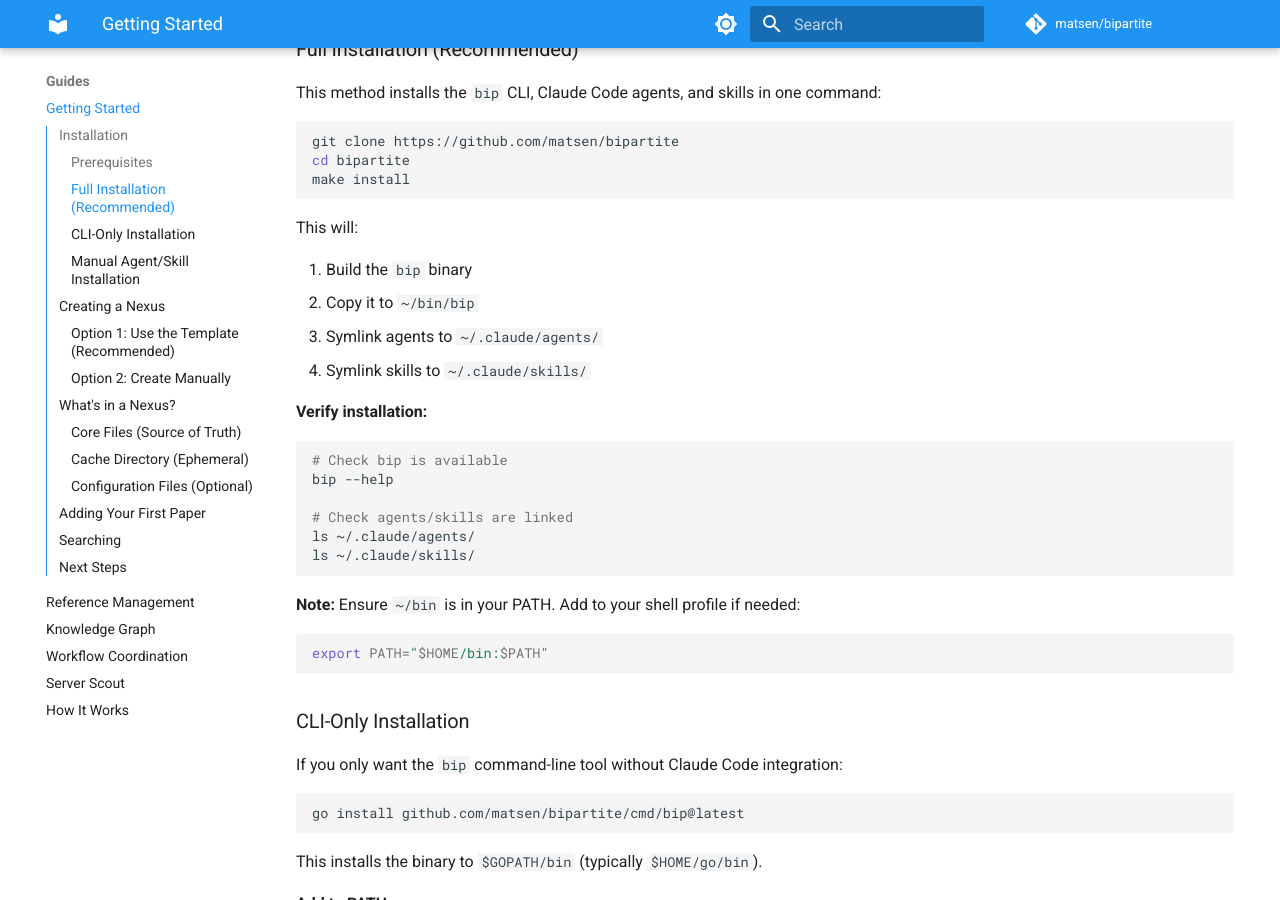
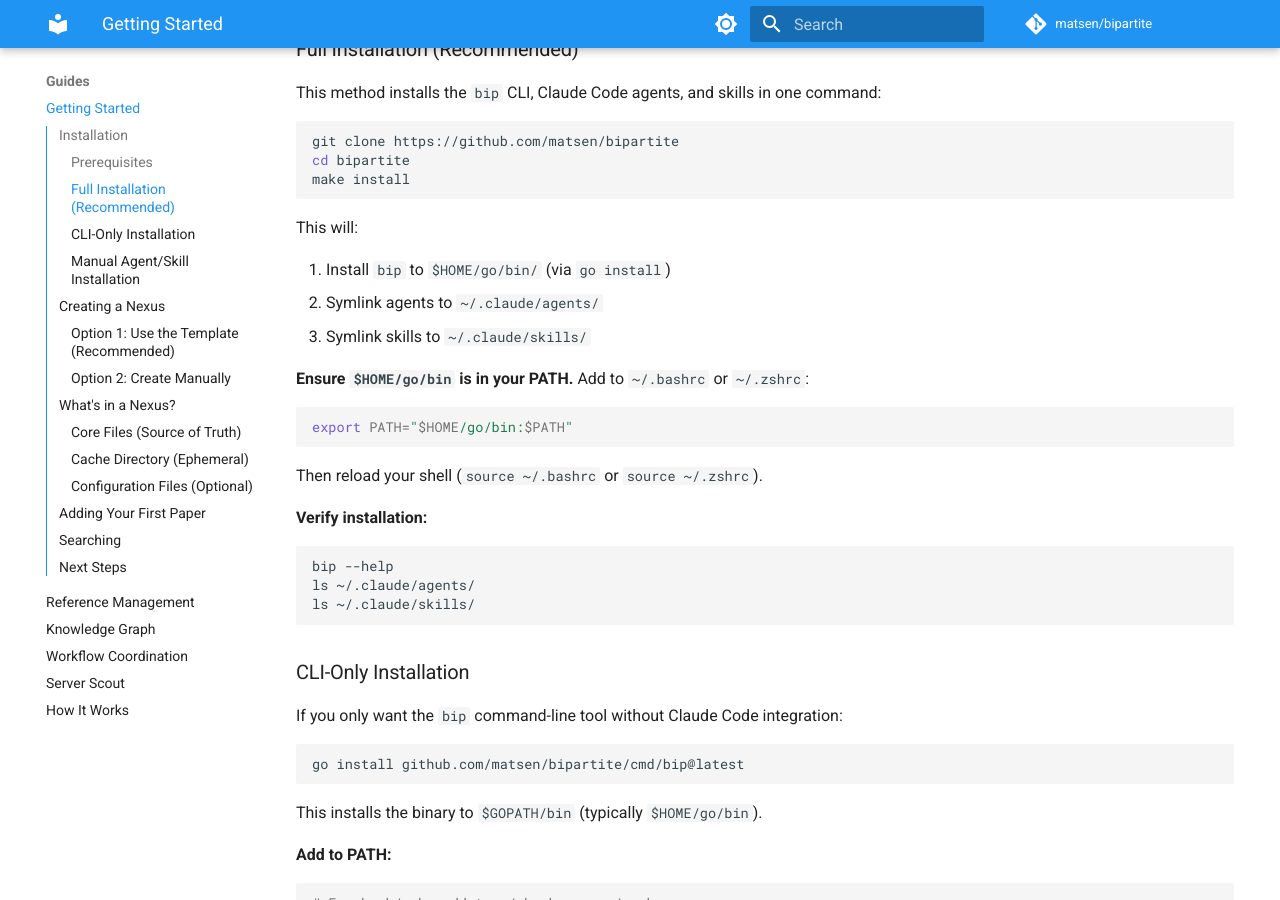
Before and after one commit to matsen/bipartite, an MkDocs documentation site: the page built from docs/guides/getting-started.md, in a window 1280 px wide and 900 px high, scrolled down 507 px. Built offline with MkDocs 1.6.1 and Material for MkDocs 9.7.7, drawn with Linux system fonts in a browser that asks for light colours; comment, search, counter and statistics services are not loaded.

Commit message:
Use go install instead of ~/bin
- Change Makefile to use `go install ./cmd/bip` (standard Go location)
- Remove opinionated ~/bin directory
- Update getting-started.md with $HOME/go/bin PATH guidance

Co-Authored-By: Claude Opus 4.5 <noreply@anthropic.com>

````diff
--- a/docs/guides/getting-started.md
+++ b/docs/guides/getting-started.md
@@ -22,26 +22,24 @@ make install
 
 This will:
 
-1. Build the `bip` binary
-2. Copy it to `~/bin/bip`
-3. Symlink agents to `~/.claude/agents/`
-4. Symlink skills to `~/.claude/skills/`
+1. Install `bip` to `$HOME/go/bin/` (via `go install`)
+2. Symlink agents to `~/.claude/agents/`
+3. Symlink skills to `~/.claude/skills/`
+
+**Ensure `$HOME/go/bin` is in your PATH.** Add to `~/.bashrc` or `~/.zshrc`:
+
+```bash
+export PATH="$HOME/go/bin:$PATH"
+```
+
+Then reload your shell (`source ~/.bashrc` or `source ~/.zshrc`).
 
 **Verify installation:**
 
 ```bash
-# Check bip is available
 bip --help
-
-# Check agents/skills are linked
 ls ~/.claude/agents/
 ls ~/.claude/skills/
-```
-
-**Note:** Ensure `~/bin` is in your PATH. Add to your shell profile if needed:
-
-```bash
-export PATH="$HOME/bin:$PATH"
 ```
 
 ### CLI-Only Installation
````
Also changed, not shown: 1 other file.
